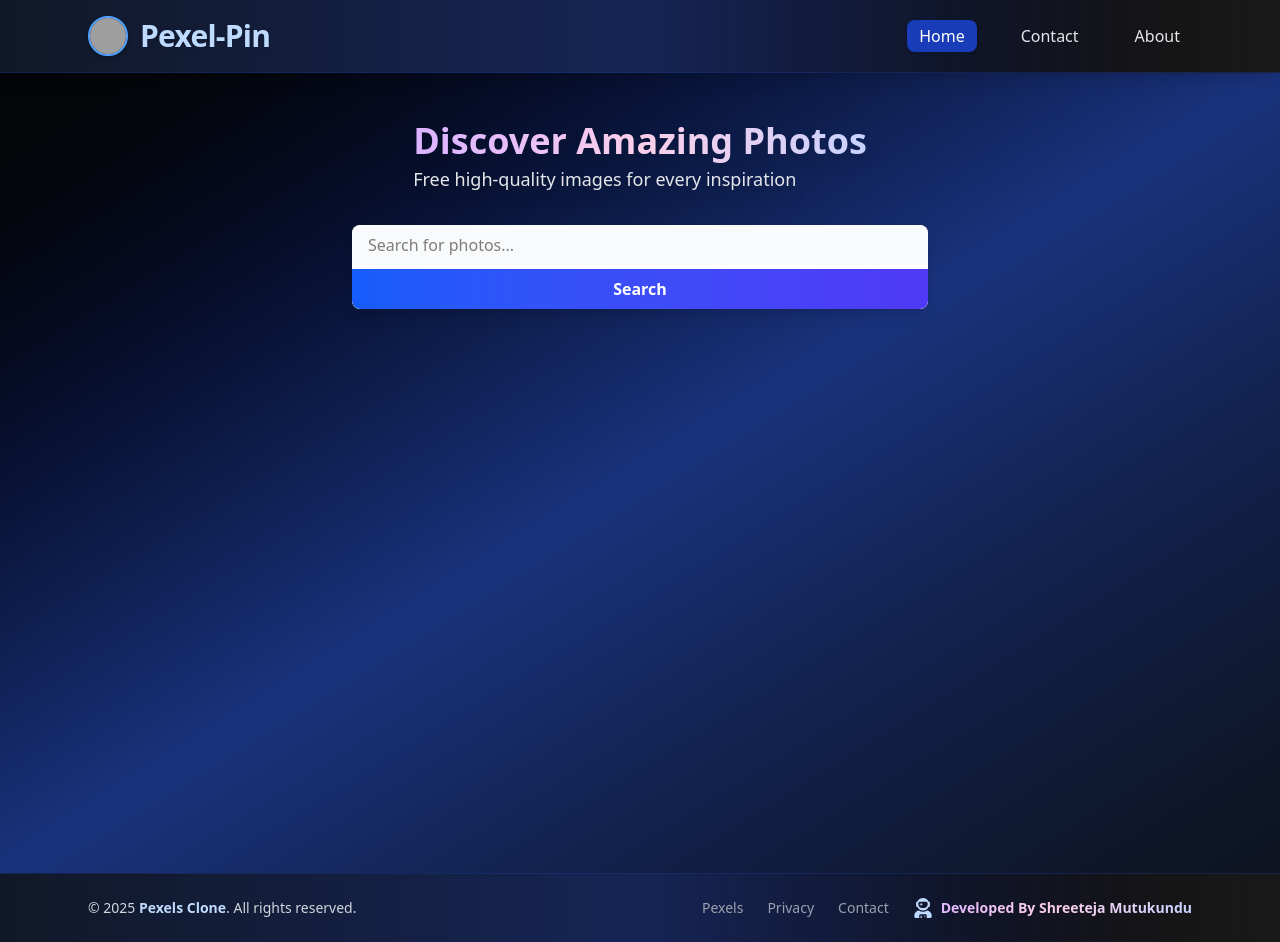
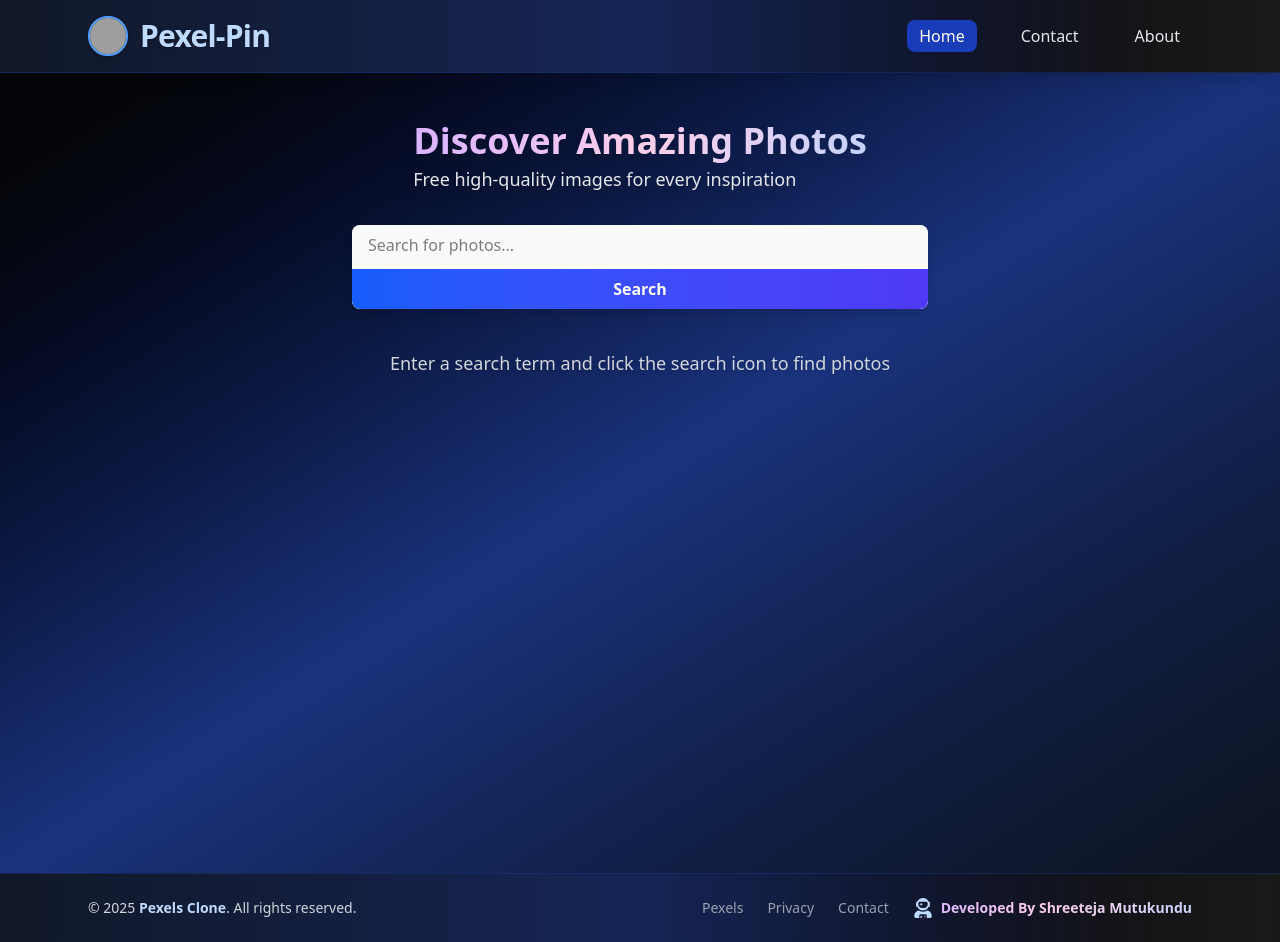
Before and after one commit to shreeteja172/Pexel-Pin, a React (Vite) app: page / in a window 1280 px wide. Built offline with nearby package versions, Linux system fonts and the light colour scheme; grey boxes are pictures that could not be loaded.

Commit message:
feat: Shimmer UI & Loader

```diff
--- a/src/components/Body.jsx
+++ b/src/components/Body.jsx
@@ -1,6 +1,8 @@
-import React from "react";
-import { useState } from "react";
-import { Header, Footer, SearchBar, PhotoGrid } from "./index";
+/* eslint-disable no-unused-vars */
+import React, { useState } from "react";
+import { SearchBar, PhotoGrid } from "./index";
+import Spinner from "./Spinner";
+import SkeletonGrid from "./SkeletonGrid";
 
 const Body = () => {
   const [searchQuery, setSearchQuery] = useState("");
@@ -8,33 +10,37 @@ const Body = () => {
   const [loading, setLoading] = useState(false);
   const [page, setPage] = useState(1);
   const [hasMore, setHasMore] = useState(true);
+  const [searching, setSearching] = useState(false);
+  const [hasSearched, setHasSearched] = useState(false);
 
   const perPage = 60;
 
   const fetchPhotos = async (query, pageNum = 1, append = false) => {
+    if (!append) setSearching(true);
+    setLoading(true);
+
     const apiKey = import.meta.env.VITE_PEXELS_API_KEY;
     const url = `https://api.pexels.com/v1/search?query=${query}&page=${pageNum}&per_page=${perPage}`;
-
-    setLoading(true);
     try {
       const response = await fetch(url, {
         headers: { Authorization: apiKey },
       });
       if (!response.ok) throw new Error(`Error: ${response.status}`);
       const data = await response.json();
-      // console.log(data); // data print karneki jarurat nhi
-
       const newPhotos = data.photos || [];
       setPhotos((prev) => (append ? [...prev, ...newPhotos] : newPhotos));
       setHasMore(data.total_results > pageNum * perPage);
-      setLoading(false);
+      setHasSearched(true);
     } catch (error) {
       console.error("Error fetching photos:", error);
       setPhotos([]);
       setHasMore(false);
+    } finally {
       setLoading(false);
+      setSearching(false);
     }
   };
+
   const handleSearch = () => {
     if (searchQuery.trim()) {
       setPage(1);
@@ -43,9 +49,13 @@ const Body = () => {
   };
 
   const handleLoadMore = () => {
-    const nextPage = page + 1;
-    setPage(nextPage);
-    fetchPhotos(searchQuery.trim(), nextPage, true);
+    if (!loading && hasMore) {
+      setPage((prevPage) => {
+        const nextPage = prevPage + 1;
+        fetchPhotos(searchQuery.trim(), nextPage, true);
+        return nextPage;
+      });
+    }
   };
 
   const handleInputChange = (e) => {
@@ -59,7 +69,9 @@ const Body = () => {
         <h2 className="text-4xl font-extrabold mb-8 drop-shadow-xl">
           <span className="text-transparent bg-clip-text bg-gradient-to-r from-purple-300 via-pink-200 to-indigo-200 inline-block transform hover:scale-105 transition-transform duration-300">
             Discover Amazing Photos
-            <span className="block text-lg font-medium mt-1 text-gray-200 drop-shadow-lg">Free high-quality images for every inspiration</span>
+            <span className="block text-lg font-medium mt-1 text-gray-200 drop-shadow-lg">
+              Free high-quality images for every inspiration
+            </span>
           </span>
         </h2>
         <SearchBar
@@ -68,25 +80,30 @@ const Body = () => {
           onClick={handleSearch}
         />
         <div className="w-full mt-10">
-          {loading && photos.length === 0 ? (
-            <PhotoGrid loading={true} photos={[]} />
-          ) : photos.length === 0 && searchQuery.trim() ? (
-            <p className="text-center text-gray-300 text-lg drop-shadow">Click on the search icon to search for photos </p>
-          ) : photos.length > 0 ? (
+          {searching ? (
+            <SkeletonGrid count={12} />
+          ) : hasSearched && photos.length === 0 ? (
+            <p className="text-center text-gray-300 text-lg drop-shadow">
+              No photos found. Try a different search term.
+            </p>
+          ) : !hasSearched ? (
+            <p className="text-center text-gray-300 text-lg drop-shadow">
+              Enter a search term and click the search icon to find photos
+            </p>
+          ) : (
             <PhotoGrid photos={photos} loading={false} />
-          ) : null}
+          )}
         </div>
         {hasMore && !loading && photos.length > 0 && (
           <button
             onClick={handleLoadMore}
             className="mt-8 px-8 py-3 bg-gradient-to-r from-blue-700 to-indigo-900 text-white rounded-full hover:from-blue-800 hover:to-indigo-950 transition-all shadow-lg text-lg font-semibold"
+            disabled={loading}
           >
             Load More
           </button>
         )}
-        {loading && photos.length > 0 && (
-          <p className="text-center text-gray-300 mt-4 text-lg drop-shadow">Loading more photos...</p>
-        )}
+        {loading && photos.length > 0 && <Spinner />}
       </div>
     </div>
   );
--- /dev/null
+++ b/src/components/SkeletonGrid.jsx
@@ -0,0 +1,19 @@
+import React from 'react';
+
+const SkeletonCard = () => (
+  <div className="relative w-full aspect-[4/5] rounded-2xl bg-gradient-to-br from-gray-800 via-gray-700 to-gray-900 overflow-hidden animate-pulse">
+    <div className="absolute inset-0 bg-gradient-to-r from-gray-800 via-gray-700 to-gray-800 opacity-60" />
+  </div>
+);
+
+const SkeletonGrid = ({ count = 12 }) => (
+  <div className="columns-1 sm:columns-2 md:columns-3 lg:columns-4 xl:columns-4 gap-6 w-full max-w-[1800px] mx-auto">
+    {Array.from({ length: count }).map((_, i) => (
+      <div key={i} className="mb-6 break-inside-avoid">
+        <SkeletonCard />
+      </div>
+    ))}
+  </div>
+);
+
+export default SkeletonGrid;
--- /dev/null
+++ b/src/components/Spinner.jsx
@@ -0,0 +1,9 @@
+import React from 'react';
+
+const Spinner = () => (
+  <div className="flex justify-center items-center w-full py-8">
+    <div className="animate-spin rounded-full h-12 w-12 border-t-4 border-b-4 border-blue-500"></div>
+  </div>
+);
+
+export default Spinner;
```
